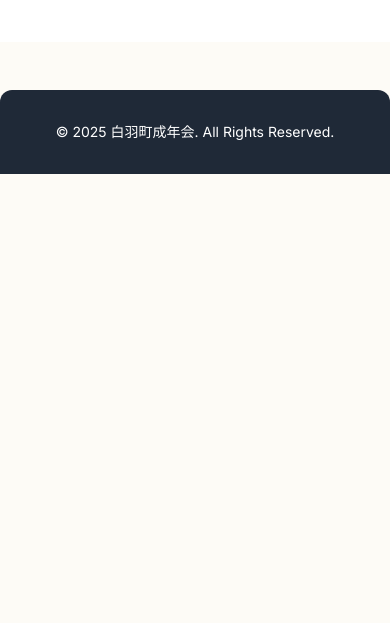
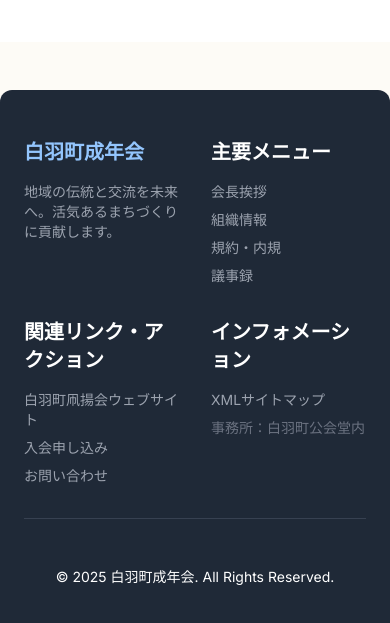
Before and after one commit to hymiz8810-svg/shirowatyouseinennkai, a plain HTML site: page index.html in a window 390 px wide. Shown: the part 6755-7378 px from the top of the page. Before the commit the page ends 6929 px from the top, so only its background shows below. Drawn offline with nearby package versions, Linux system fonts and the light colour scheme.

Commit message:
Update index.html

```diff
--- a/index.html
+++ b/index.html
@@ -4,6 +4,8 @@
     <meta charset="UTF-8">
     <meta name="viewport" content="width=device-width, initial-scale=1.0">
     <title>白羽町成年会 公式ウェブサイト</title>
+    <!-- XMLサイトマップへの参照を追加 (検索エンジン向け) -->
+    <link rel="sitemap" type="application/xml" href="/sitemap.xml" />
     <script src="https://cdn.tailwindcss.com"></script>
     <link rel="preconnect" href="https://fonts.googleapis.com">
     <link rel="preconnect" href="https://fonts.gstatic.com" crossorigin>
@@ -553,10 +555,51 @@
         </section>
     </main>
 
-    <!-- Footer -->
-    <footer class="bg-gray-800 text-white py-8 rounded-t-xl mt-12">
-        <div class="container mx-auto px-6 text-center">
-            <p class="text-sm md:text-base">&copy; 2025 白羽町成年会. All Rights Reserved.</p>
+    <!-- Footer - サイトマップとして機能するように拡張 -->
+    <footer class="bg-gray-800 text-white py-12 rounded-t-xl mt-12">
+        <div class="container mx-auto px-6">
+            <div class="grid grid-cols-2 md:grid-cols-4 gap-8 border-b border-gray-700 pb-8 mb-8">
+                <!-- カラム 1: サイトの概要 -->
+                <div>
+                    <h4 class="text-xl font-bold mb-4 text-blue-300">白羽町成年会</h4>
+                    <p class="text-gray-400 text-sm">地域の伝統と交流を未来へ。活気あるまちづくりに貢献します。</p>
+                </div>
+
+                <!-- カラム 2: 主要メニュー (サイトマップA) -->
+                <div>
+                    <h4 class="text-xl font-bold mb-4">主要メニュー</h4>
+                    <ul class="space-y-2 text-sm">
+                        <li><a href="#about" class="text-gray-400 hover:text-white transition duration-200">会長挨拶</a></li>
+                        <li><a href="#organization" class="text-gray-400 hover:text-white transition duration-200">組織情報</a></li>
+                        <li><a href="#rules" class="text-gray-400 hover:text-white transition duration-200">規約・内規</a></li>
+                        <li><a href="#minutes" class="text-gray-400 hover:text-white transition duration-200">議事録</a></li>
+                    </ul>
+                </div>
+
+                <!-- カラム 3: 外部連携・アクション (サイトマップB) -->
+                <div>
+                    <h4 class="text-xl font-bold mb-4">関連リンク・アクション</h4>
+                    <ul class="space-y-2 text-sm">
+                        <li><a href="https://shirowacho.info/" target="_blank" rel="noopener noreferrer" class="text-gray-400 hover:text-white transition duration-200">白羽町凧揚会ウェブサイト</a></li>
+                        <li><a href="#join-us" class="text-gray-400 hover:text-white transition duration-200">入会申し込み</a></li>
+                        <li><a href="#contact" class="text-gray-400 hover:text-white transition duration-200">お問い合わせ</a></li>
+                    </ul>
+                </div>
+
+                <!-- カラム 4: 法的情報とメタ情報 -->
+                <div>
+                    <h4 class="text-xl font-bold mb-4">インフォメーション</h4>
+                    <ul class="space-y-2 text-sm">
+                        <li><a href="/sitemap.xml" target="_blank" class="text-gray-400 hover:text-white transition duration-200">XMLサイトマップ</a></li>
+                        <li><p class="text-gray-500">事務所：白羽町公会堂内</p></li>
+                    </ul>
+                </div>
+            </div>
+
+            <!-- コピーライト -->
+            <div class="text-center text-sm pt-4">
+                <p>&copy; 2025 白羽町成年会. All Rights Reserved.</p>
+            </div>
         </div>
     </footer>
 
```
